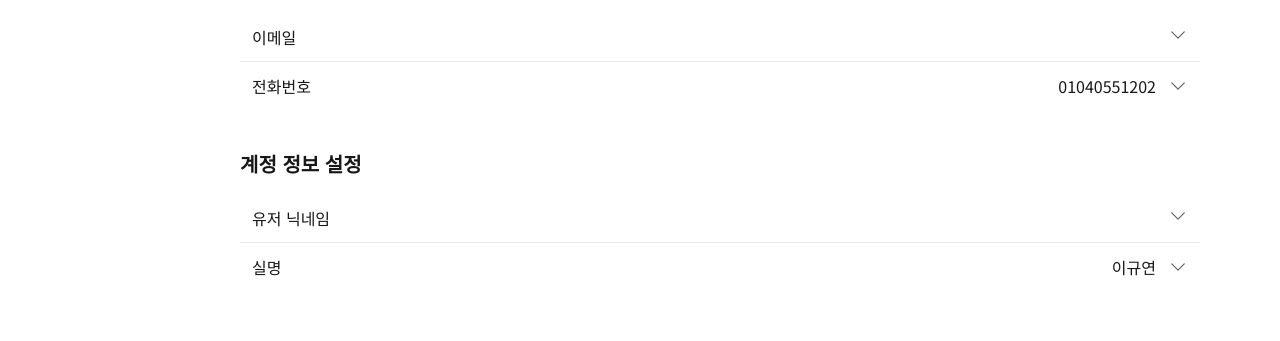
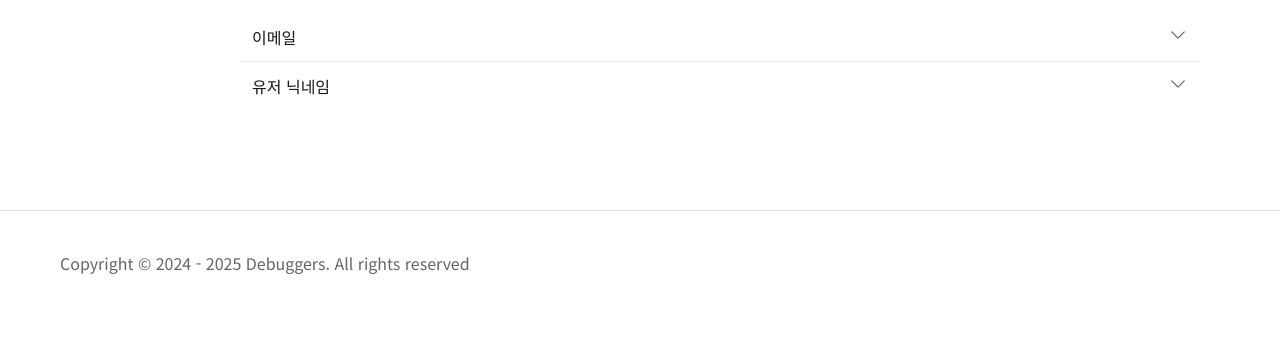
Before and after one commit to ckgame-debuggers/web, a Next.js app: page /settings/account in a window 1280 px wide. Shown: the part 248-589 px from the top of the page. Built offline with nearby package versions, Linux system fonts and the light colour scheme; no server answers.

Commit message:
fix private info

```diff
--- a/src/app/(site)/settings/account/page.tsx
+++ b/src/app/(site)/settings/account/page.tsx
@@ -2,8 +2,10 @@ import SettingEmailChange from "@/components/section/settings/account/email";
 import SettingFullnameChange from "@/components/section/settings/account/fullname";
 import SettingPhoneNumberChange from "@/components/section/settings/account/phonenumber";
 import SettingUsernameChange from "@/components/section/settings/account/username";
+import useUserStore from "@/store/user";
 
 export default function AccountSetting() {
+  const { user } = useUserStore();
   return (
     <main className="py-5">
       <div>
@@ -17,15 +19,7 @@ export default function AccountSetting() {
         <div className="flex flex-col">
           <SettingEmailChange />
           <Devider />
-          <SettingPhoneNumberChange phoneNumber="01040551202" />
-        </div>
-      </div>
-      <div className="flex flex-col gap-4 my-10">
-        <h2 className="font-semibold text-xl">계정 정보 설정</h2>
-        <div className="flex flex-col">
           <SettingUsernameChange />
-          <Devider />
-          <SettingFullnameChange fullName="이규연" />
         </div>
       </div>
     </main>
```
